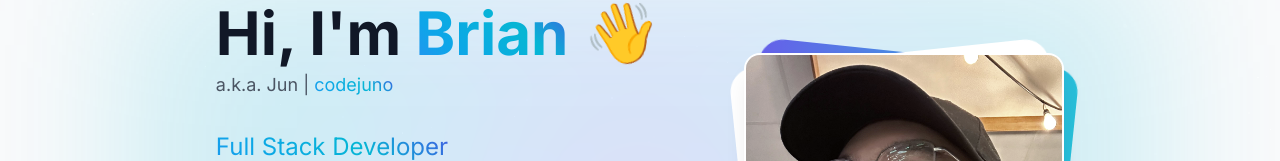
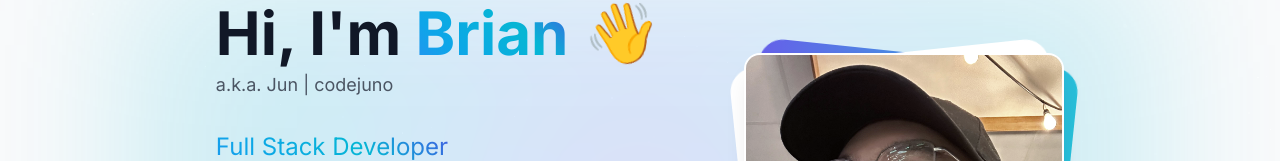
Before and after one commit to code-juno/code-juno-web, a Next.js app: page / in a window 1280 px wide. Shown: the part 167-328 px from the top of the page. Built offline with nearby package versions, Linux system fonts and the light colour scheme.

Commit message:
too much gradient text

```diff
--- a/app/components/sections/HeroSection.tsx
+++ b/app/components/sections/HeroSection.tsx
@@ -58,9 +58,9 @@ export default function HeroSection() {
                 className={`${styles.heroText} text-lg text-gray-600 dark:text-gray-400 mb-2 md:mb-8`}
               >
                 a.k.a. {PERSONAL_INFO.ALIAS} |{" "}
-                <span className={sharedStyles.gradientText}>
-                  {PERSONAL_INFO.HANDLE}
-                </span>
+                {/* <span className={sharedStyles.gradientText}> */}
+                {PERSONAL_INFO.HANDLE}
+                {/* </span> */}
               </p>
               <p
                 className={`${styles.heroText} text-xl sm:text-2xl text-gray-600 dark:text-gray-400 mb-2 md:mb-8`}
```
